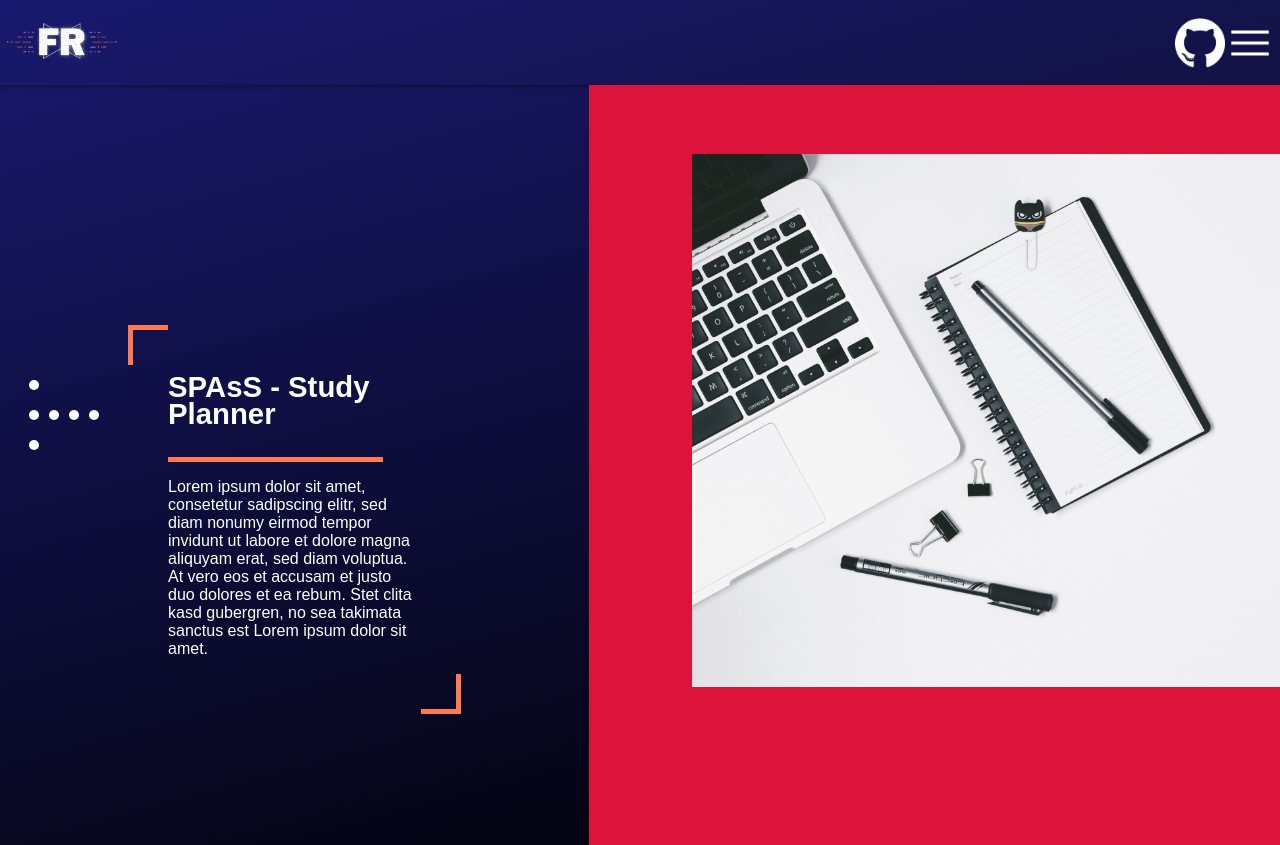
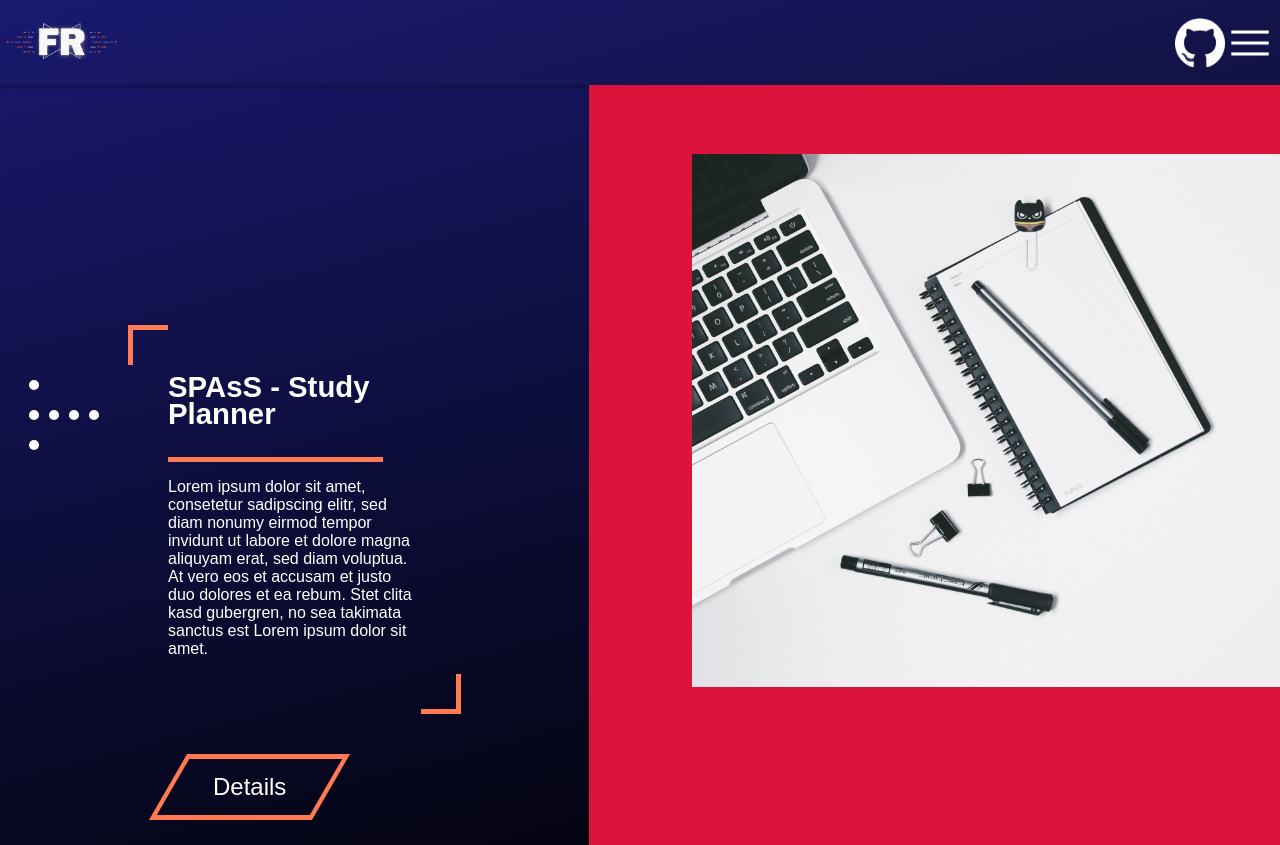
Before and after one commit to MalibusParty/portfolio_website, a Vue app: page /projectone in a window 1280 px wide. Built offline with nearby package versions, Linux system fonts and the light colour scheme.

Commit message:
NudgedButton done

```diff
--- a/src/components/NudgedButton.vue
+++ b/src/components/NudgedButton.vue
@@ -1,5 +1,5 @@
 <template>
-    <div id="nudged-border-box" @click="linkToInfoPage"><slot></slot></div>
+    <div id="nudged-border-box" @click="linkToInfoPage"><p>{{ nudgedBtnText }}</p></div>
 </template>
 
 
@@ -7,15 +7,38 @@
 import { usePage } from '@/services/usePage';
 import router from '@/router';
 
-const { pageState, getCurrentPage, scrollOn, scrollOff } = usePage();
-const currentRoute = router.hasRoute
+const { getCurrentPage, getPageLink, scrollOff } = usePage();
+
+const props = defineProps<{
+    nudgedBtnText: string
+}>();
 
 function linkToInfoPage() {
     scrollOff();
-
+    router.push(getPageLink(getCurrentPage())+ '/info');
 }
 </script>
 
 <style scoped>
 
+#nudged-border-box {
+    color: white;
+    border: 5px solid #FF7A50;
+    text-align: center;
+    width: fit-content;
+    padding: 0px 40px 0px 40px;
+    font-family: Arial, sans-serif;
+    font-size: 18pt;
+    line-height: 6pt;
+    transform: skew(-30deg);
+}
+
+#nudged-border-box:hover {
+    cursor: pointer;
+    border: 5px dotted #FF7A50;
+}
+
+#nudged-border-box p {
+    transform: skew(30deg);
+}
 </style>
--- a/src/services/usePage.ts
+++ b/src/services/usePage.ts
@@ -33,17 +33,7 @@ function wheelListener(event: WheelEvent) {
             pageState.transitionBehaviour = 'scrollTransDown';
         }
 
-        switch(pageState.currentPage) {
-            case 0:
-            router.push('/');
-            break;
-            case 1:
-            router.push('/projectone');
-            break;
-            case 2:
-            router.push('/projecttwo');
-            break;
-        }
+        router.push(getPageLink(pageState.currentPage));
 
         setTimeout(() => {
             pageState.throttled = false;
@@ -63,6 +53,19 @@ function getCurrentPage() {
             return 2;
         default:
             return 0;
+    }
+}
+
+function getPageLink(pageNumber: number) {
+    switch(pageState.currentPage) {
+        case 0:
+            return '/';
+        case 1:
+            return '/projectone';
+        case 2:
+            return '/projecttwo';
+        default:
+            return '/';
     }
 }
 
@@ -95,6 +98,7 @@ export function usePage() {
         pageState,
         wheelListener,
         getCurrentPage,
+        getPageLink,
         switchScroll,
         scrollOn,
         scrollOff
--- a/src/views/ProjectOne.vue
+++ b/src/views/ProjectOne.vue
@@ -9,6 +9,9 @@
                     <p>Lorem ipsum dolor sit amet, consetetur sadipscing elitr, sed diam nonumy eirmod tempor invidunt ut labore et dolore magna aliquyam erat, sed diam voluptua. At vero eos et accusam et justo duo dolores et ea rebum. Stet clita kasd gubergren, no sea takimata sanctus est Lorem ipsum dolor sit amet.</p>
                 </template>
             </HeaderMainTextComponent>
+            <div id="ndgd-btn">
+                <NudgedButton nudged-btn-text="Details"></NudgedButton>
+            </div>
         </div>
         <div class="page-right-side" @click="linkToOne">
             <img src="@/assets/SPAsS/study_stock.jpg" alt="Studyplaner">
@@ -22,6 +25,7 @@ import router from '@/router';
 import { onMounted } from 'vue';
 import { usePage } from '../services/usePage'
 import HeaderMainTextComponent from '../components/HeaderMainTextComponent.vue'
+import NudgedButton from '../components/NudgedButton.vue'
 
 const { pageState, getCurrentPage, switchScroll, scrollOn, scrollOff } = usePage();
 
@@ -68,4 +72,9 @@ img {
     padding-left: 15%;
     padding-bottom: 5%;
 }
+
+#ndgd-btn {
+    margin-top: 40px;
+    margin-left: 40px;
+}
 </style>
```
